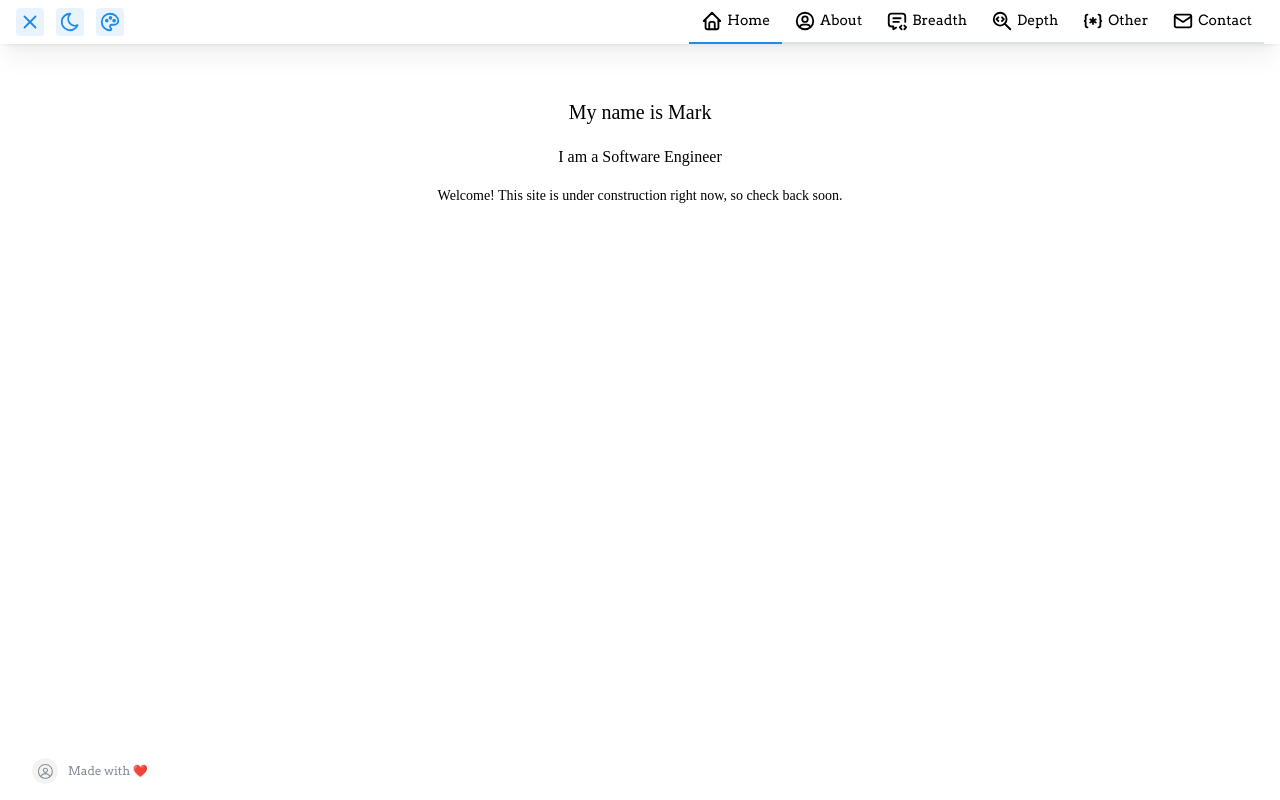
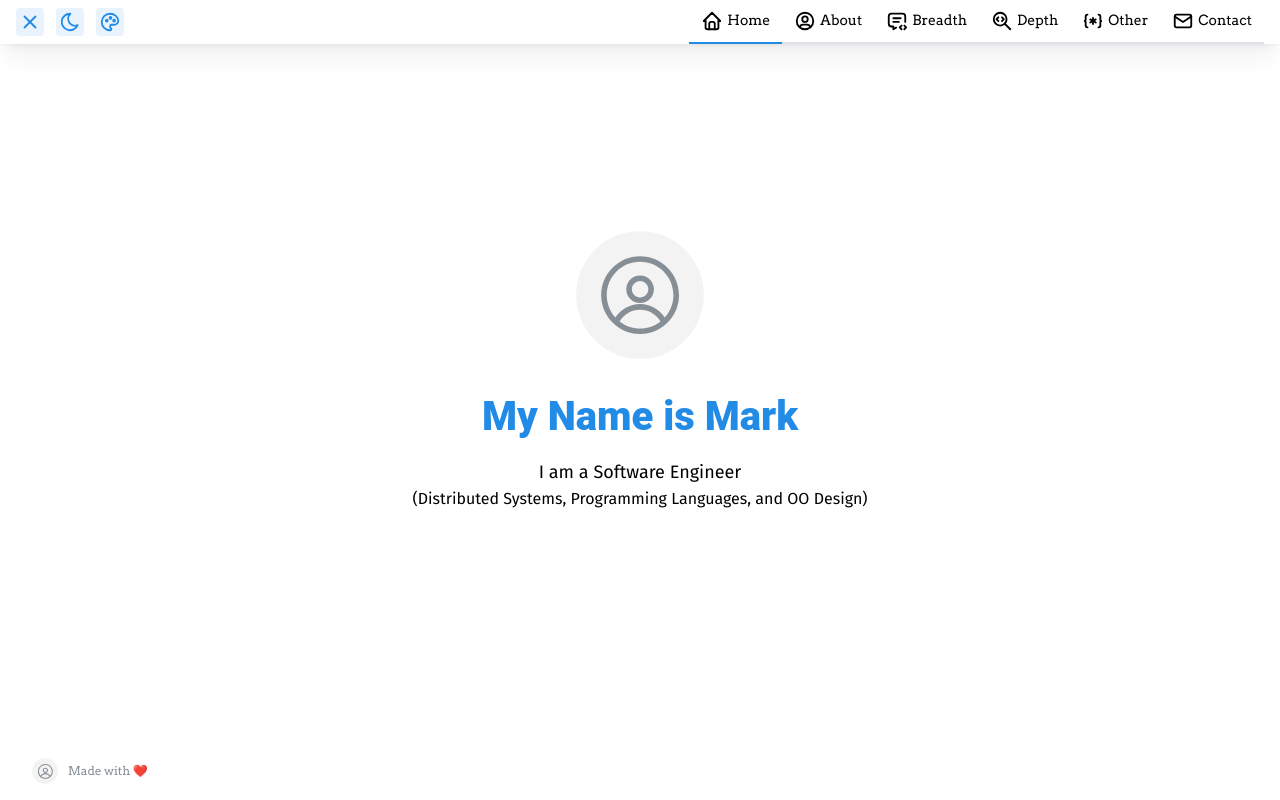
Before and after one commit to mfreema1/personal-site-v2, a React (Vite) app: page / in a window 1280 px wide. Built offline with nearby package versions, Linux system fonts and the light colour scheme; what @mantine/code-highlight would draw is missing.

Commit message:
Re-organize page components.

```diff
--- a/src/App.tsx
+++ b/src/App.tsx
@@ -1,8 +1,7 @@
-import { ActionIcon, Affix, Grid, Stack, Transition } from "@mantine/core";
+import { ActionIcon, Affix, Transition } from "@mantine/core";
 import { IconMenu } from "@tabler/icons-react";
 import { useState } from "react";
 import { Outlet, RouterProvider, createBrowserRouter } from "react-router-dom";
-import { Footer } from "./components/Footer";
 import { Header } from "./components/Header";
 import { TColorScheme, colorSchemes } from "./data/themes";
 import { Breadth } from "./pages/breadth/Breadth";
@@ -86,16 +85,17 @@ export function Layout({ changeColorScheme }: LayoutProps) {
           )}
         </Transition>
       </Affix>
-      <Stack justify="space-between" mih="100vh" gap={0}>
+      <Outlet />
+      {/* <Stack justify="space-between" mih="100vh" gap={0}>
         <Grid gutter={0}>
-          <Grid.Col span={"auto"} />
-          <Grid.Col my={"6rem"} span={{ base: 10, md: 7, lg: 5 }}>
+          <Grid.Col span="auto" />
+          <Grid.Col my="6rem" span={{ base: 10, md: 7, lg: 5 }}>
             <Outlet />
           </Grid.Col>
-          <Grid.Col span={"auto"} />
+          <Grid.Col span="auto" />
         </Grid>
         <Footer />
-      </Stack>
+      </Stack> */}
     </>
   );
 }
--- a/src/components/Footer.tsx
+++ b/src/components/Footer.tsx
@@ -1,17 +1,13 @@
-import { Avatar, Flex, Group } from "@mantine/core";
+import { Avatar, Group } from "@mantine/core";
 import { Txt } from "./Text";
 
 export function Footer() {
   return (
-    <Flex>
-      <Group py="1rem" px="2rem" justify="space-between">
-        <Group gap={"xs"}>
-          <Avatar size="sm" src="/favicon.ico" />
-          <Txt s="san" d fz="xs">
-            Made with ❤️
-          </Txt>
-        </Group>
-      </Group>
-    </Flex>
+    <Group py="1rem" px="2rem" gap="xs">
+      <Avatar size="sm" src="/favicon.ico" />
+      <Txt s="san" d fz="xs">
+        Made with ❤️
+      </Txt>
+    </Group>
   );
 }
--- /dev/null
+++ b/src/components/pages/CenterPage.tsx
@@ -0,0 +1,22 @@
+import { Box, Grid, Stack } from "@mantine/core";
+import { Footer } from "../Footer";
+
+export interface CenterPageProps {
+  children: React.ReactNode;
+}
+
+export function CenterPage({ children }: CenterPageProps) {
+  return (
+    <Stack justify="space-between" mih="100vh" gap={0}>
+      {/* This box places the children in the center of the page. */}
+      <Box />
+      <Grid gutter={0}>
+        <Grid.Col span="auto" />
+        {/* We take up the full width regardless of device. */}
+        <Grid.Col span={{ base: 10 }}>{children}</Grid.Col>
+        <Grid.Col span="auto" />
+      </Grid>
+      <Footer />
+    </Stack>
+  );
+}
--- /dev/null
+++ b/src/components/pages/TopPage.tsx
@@ -0,0 +1,22 @@
+import { Grid, Stack } from "@mantine/core";
+import { Footer } from "../Footer";
+
+export interface TopPageProps {
+  children: React.ReactNode;
+}
+
+export function TopPage({ children }: TopPageProps) {
+  return (
+    <Stack justify="space-between" mih="100vh" gap={0}>
+      <Grid gutter={0}>
+        <Grid.Col span="auto" />
+        {/* Just to keep a bit off of the top edge. */}
+        <Grid.Col my="6rem" span={{ base: 10, md: 7, lg: 5 }}>
+          {children}
+        </Grid.Col>
+        <Grid.Col span="auto" />
+      </Grid>
+      <Footer />
+    </Stack>
+  );
+}
--- a/src/pages/breadth/Breadth.tsx
+++ b/src/pages/breadth/Breadth.tsx
@@ -2,10 +2,12 @@ import { Text, Title } from "@mantine/core";
 import { Page } from "../../components/Page";
 import { PageTable } from "../../components/PageTable";
 import { Quote } from "../../components/Quote";
+import { TopPage } from "../../components/pages/TopPage";
 
 export function Breadth() {
   return (
     <>
+      <TopPage>
         <Page path={"/breadth"}>
           <Title order={1}>
             <Text span inherit c="blue">
@@ -27,11 +29,11 @@ export function Breadth() {
           </Text>
 
           <Text>
-          These pages will cover a broad variety of Software Engineering topics.
-          The aim is to provide a birds-eye view of some tools and techniques
-          that I have found useful. We will not dive terribly deep into each
-          subject, but where possible, I will provide pointers or questions for
-          further investigation on your own.
+            These pages will cover a broad variety of Software Engineering
+            topics. The aim is to provide a birds-eye view of some tools and
+            techniques that I have found useful. We will not dive terribly deep
+            into each subject, but where possible, I will provide pointers or
+            questions for further investigation on your own.
           </Text>
 
           <PageTable
@@ -44,6 +46,7 @@ export function Breadth() {
             ]}
           />
         </Page>
+      </TopPage>
     </>
   );
 }
--- a/src/pages/home/Home.tsx
+++ b/src/pages/home/Home.tsx
@@ -1,20 +1,24 @@
-import { Stack, Text } from "@mantine/core";
+import { Avatar, Space, Stack } from "@mantine/core";
+import { CenterPage } from "../../components/pages/CenterPage";
+import { AsideText } from "../../components/text/AsideText";
+import { BodyText } from "../../components/text/BodyText";
+import { TitleText } from "../../components/text/TitleText";
 
 export function Home() {
   return (
     <>
-      <Stack>
-        <Text size="xl" ta="center">
-          My name is Mark
-        </Text>
-        <Text size="md" ta="center">
-          I am a Software Engineer
-        </Text>
-        <Text size="sm" ta="center">
-          Welcome! This site is under construction right now, so check back
-          soon.
-        </Text>
-      </Stack>
+      <CenterPage>
+        <Stack gap={0} align="center">
+          <Avatar src="/favicon.ico" size={128} />
+          <Space h="xl" />
+          <TitleText text="My Name is Mark" />
+          <Space h="md" />
+          <BodyText>I am a Software Engineer</BodyText>
+          <AsideText>
+            (Distributed Systems, Programming Languages, and OO Design)
+          </AsideText>
+        </Stack>
+      </CenterPage>
     </>
   );
 }
```
Also changed, not shown: src/pages/breadth/S01B.tsx (+49 -46 lines). Lines whose indentation alone changed are shown as unchanged.
